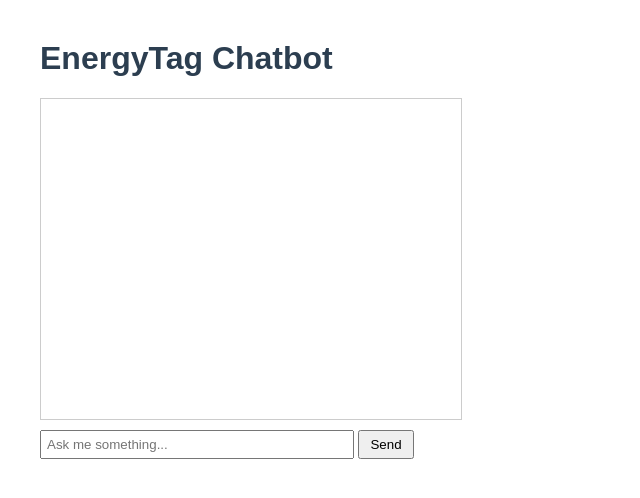
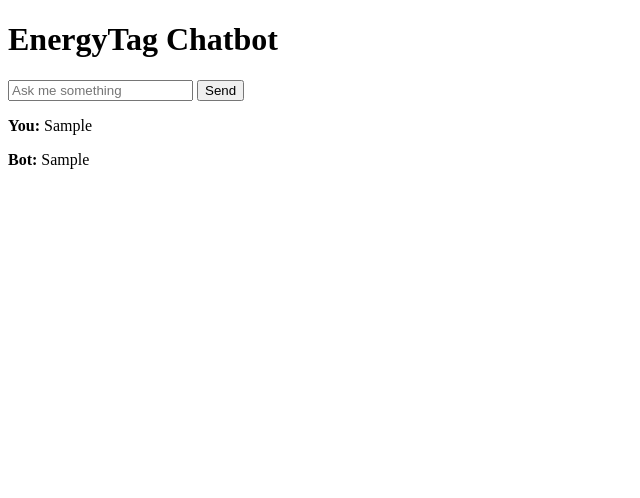
Before and after one commit to yevheniia2022/Chatbot-Project, a Flask app: template templates/index.html in a window 1280 px wide. Shown: the top 498 px of the page, without its empty margins (0-640 px from the left). Run offline with Flask 3, Linux system fonts and the light colour scheme; the template is opened without the code that fills it: most values are stand-ins (such as "Sample title", 1, 10 or a date in 2020).

Commit message:
index.html

```diff
--- a/templates/index.html
+++ b/templates/index.html
@@ -1,50 +1,18 @@
 <!DOCTYPE html>
 <html>
 <head>
-  <meta charset="UTF-8">
-  <title>EnergyTag Chatbot</title>
-  <style>
-    body { font-family: Arial, sans-serif; margin: 40px; }
-    h1 { color: #2c3e50; }
-    #chatbox { border: 1px solid #ccc; padding: 10px; width: 400px; height: 300px; overflow-y: auto; margin-bottom: 10px; }
-    #userInput { width: 300px; padding: 5px; }
-    button { padding: 5px 10px; }
-    .user { color: blue; margin: 5px 0; }
-    .bot { color: green; margin: 5px 0; }
-  </style>
+    <title>EnergyTag Chatbot</title>
 </head>
 <body>
-  <h1>EnergyTag Chatbot</h1>
-  <div id="chatbox"></div>
-  <input id="userInput" type="text" placeholder="Ask me something...">
-  <button onclick="sendMessage()">Send</button>
+    <h1>EnergyTag Chatbot</h1>
+    <form method="POST">
+        <input type="text" name="message" placeholder="Ask me something">
+        <button type="submit">Send</button>
+    </form>
 
-  <script>
-    async function sendMessage() {
-      const input = document.getElementById("userInput");
-      const message = input.value;
-      if (!message) return;
-
-      // Show user message
-      const chatbox = document.getElementById("chatbox");
-      chatbox.innerHTML += "<div class='user'><b>You:</b> " + message + "</div>";
-
-      // Send to backend
-      const response = await fetch("/chat", {
-        method: "POST",
-        headers: {"Content-Type": "application/json"},
-        body: JSON.stringify({message})
-      });
-
-      const data = await response.json();
-
-      // Show bot response
-      chatbox.innerHTML += "<div class='bot'><b>Bot:</b> " + data.response + "</div>";
-
-      // Clear input
-      input.value = "";
-      chatbox.scrollTop = chatbox.scrollHeight;
-    }
-  </script>
+    {% if user_input %}
+        <p><strong>You:</strong> {{ user_input }}</p>
+        <p><strong>Bot:</strong> {{ bot_reply }}</p>
+    {% endif %}
 </body>
 </html>
```
